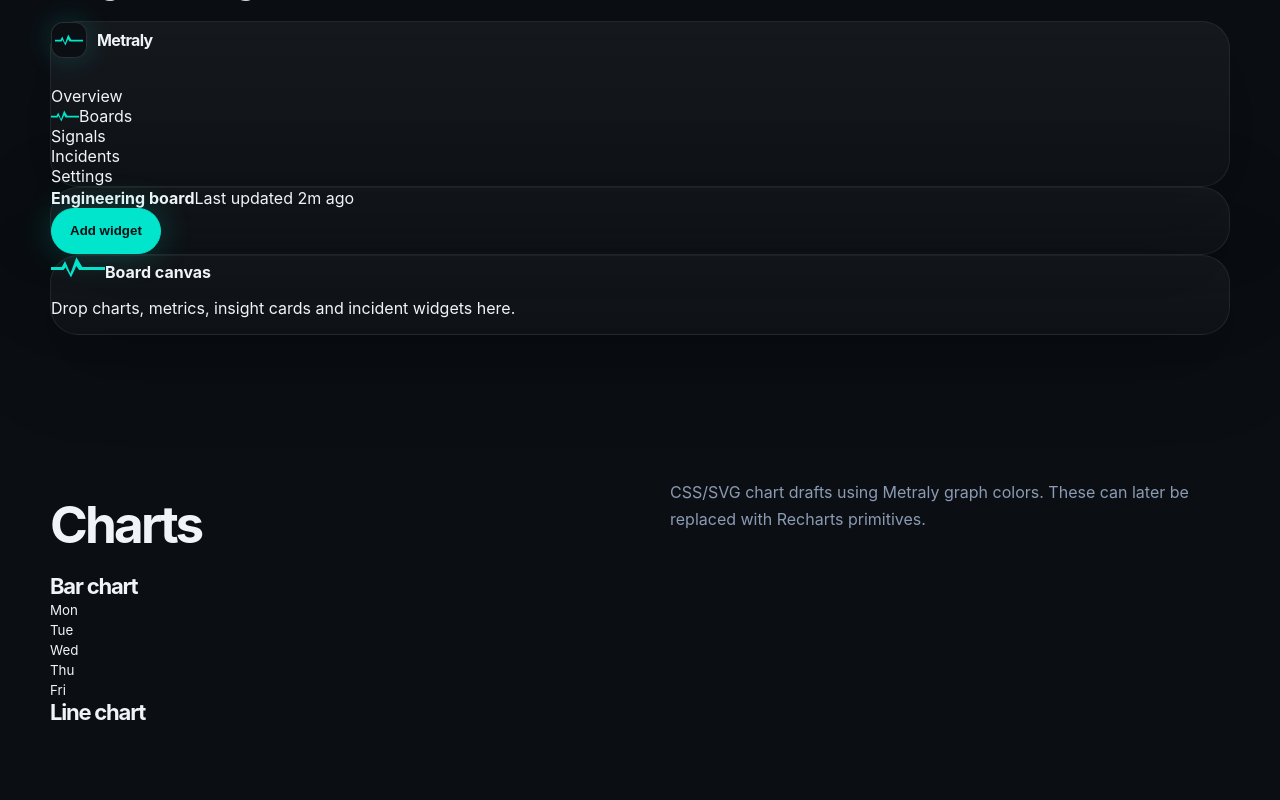
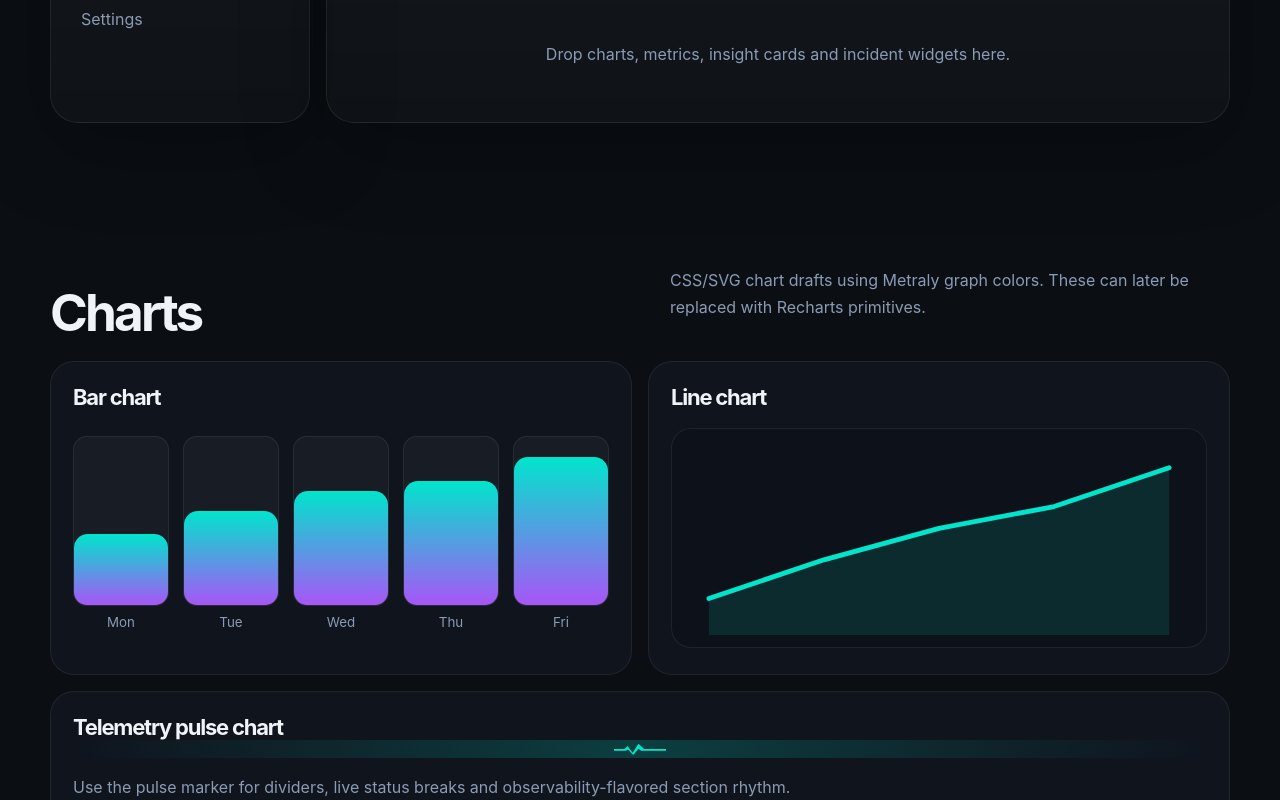
Before and after one commit to getmetraly/brandbook, a Next.js app in the folder site/: page /components in a window 1280 px wide. Shown: the part 1660-2460 px from the top of the page. Built offline with nearby package versions, Linux system fonts and the light colour scheme.

Commit message:
Add styles for visual component gallery

```diff
--- a/site/app/globals.css
+++ b/site/app/globals.css
@@ -39,14 +39,8 @@
   );
 }
 
-* {
-  box-sizing: border-box;
-}
-
-html {
-  scroll-behavior: smooth;
-}
-
+* { box-sizing: border-box; }
+html { scroll-behavior: smooth; }
 body {
   margin: 0;
   min-height: 100vh;
@@ -57,399 +51,92 @@
   color: var(--text-primary);
   font-family: var(--font-ui);
 }
-
-a {
-  color: inherit;
-  text-decoration: none;
+a { color: inherit; text-decoration: none; }
+button, a { transition: border-color 160ms cubic-bezier(0.16,1,0.3,1), background-color 160ms cubic-bezier(0.16,1,0.3,1), color 160ms cubic-bezier(0.16,1,0.3,1), box-shadow 160ms cubic-bezier(0.16,1,0.3,1); }
+button:hover, a:hover { transform: none; }
+:focus-visible { outline: 2px solid var(--cyan); outline-offset: 3px; }
+.shell { width: min(1180px, calc(100% - 32px)); margin: 0 auto; }
+.metraly-pulse-marker { display: inline-block; width: 28px; height: 12px; background: var(--cyan); clip-path: var(--metraly-pulse-marker-path); box-shadow: 0 0 18px rgba(0,229,204,0.24); }
+.metraly-pulse-marker--lg { width: 54px; height: 22px; }
+.metraly-pulse-inline { display: inline-flex; align-items: center; gap: 10px; }
+.metraly-divider { width: 100%; height: 18px; background: linear-gradient(90deg, transparent, rgba(0,229,204,0.2), transparent); position: relative; overflow: hidden; border-radius: 999px; }
+.metraly-divider::after { content: ""; position: absolute; inset: 3px auto 3px calc(50% - 26px); width: 52px; background: var(--cyan); clip-path: var(--metraly-pulse-marker-path); }
+.nav { position: sticky; top: 0; z-index: 20; backdrop-filter: blur(20px); background: rgba(11,15,20,0.78); border-bottom: 1px solid var(--border); }
+.nav-inner { min-height: 72px; display: flex; align-items: center; justify-content: space-between; gap: 24px; }
+.logo { display: inline-flex; align-items: center; gap: 10px; font-family: var(--font-display); font-weight: 750; letter-spacing: -0.04em; }
+.logo-mark { width: 36px; height: 36px; display: grid; place-items: center; border: 1px solid var(--border-bright); border-radius: 12px; background: #0b0f14; box-shadow: 0 0 28px rgba(0,229,204,0.18); }
+.nav-links { display: flex; gap: 18px; align-items: center; color: var(--text-secondary); font-size: 14px; }
+.nav-links a:hover { color: var(--text-primary); }
+.hero { padding: 96px 0 56px; display: grid; grid-template-columns: 1.05fr 0.95fr; gap: 56px; align-items: center; }
+.component-hero { padding-bottom: 24px; }
+.eyebrow { width: fit-content; display: inline-flex; align-items: center; gap: 8px; border: 1px solid rgba(0,229,204,0.22); background: rgba(0,229,204,0.1); color: var(--cyan); border-radius: 999px; padding: 8px 12px; font-size: 13px; font-weight: 650; }
+h1, h2, h3 { margin: 0; font-family: var(--font-display); letter-spacing: -0.055em; }
+h1 { margin-top: 22px; font-size: clamp(48px, 7vw, 88px); line-height: 0.92; }
+h2 { font-size: clamp(32px, 4vw, 54px); line-height: 0.98; }
+h3 { font-size: 22px; }
+.lead { max-width: 660px; margin: 24px 0 0; color: var(--text-secondary); font-size: 19px; line-height: 1.7; }
+.actions { margin-top: 34px; display: flex; flex-wrap: wrap; gap: 14px; }
+.btn, .brand-btn { min-height: 46px; display: inline-flex; align-items: center; justify-content: center; border-radius: 999px; padding: 0 18px; border: 1px solid var(--border-bright); font-weight: 700; background: transparent; color: var(--text-primary); }
+.btn-primary { background: var(--cyan); color: #061014; border-color: var(--cyan); box-shadow: 0 0 34px rgba(0,229,204,0.24); }
+.btn-secondary, .brand-btn-ghost { background: rgba(255,255,255,0.04); color: var(--text-primary); }
+.panel { border: 1px solid var(--border); border-radius: 28px; background: linear-gradient(180deg, rgba(255,255,255,0.045), rgba(255,255,255,0.018)); box-shadow: 0 24px 80px rgba(0,0,0,0.34); }
+.preview-card { padding: 20px; overflow: hidden; }
+.preview-header { display: flex; align-items: center; justify-content: space-between; color: var(--text-secondary); font-size: 13px; margin-bottom: 18px; }
+.dashboard-grid { display: grid; grid-template-columns: repeat(2, minmax(0, 1fr)); gap: 14px; }
+.dashboard-grid-large { display: grid; grid-template-columns: repeat(3, minmax(0, 1fr)); gap: 14px; }
+.metric { min-height: 118px; padding: 18px; border: 1px solid var(--border); border-radius: 20px; background: rgba(21,29,40,0.8); }
+.metric-wide { grid-column: span 1; }
+.metric-label { color: var(--text-secondary); font-size: 13px; }
+.metric-value { margin-top: 12px; font-family: var(--font-display); font-size: 34px; font-weight: 750; letter-spacing: -0.05em; }
+.metric-delta { margin-top: 8px; color: var(--green); font-size: 12px; font-weight: 700; }
+.section { padding: 64px 0; }
+.section-head { display: flex; justify-content: space-between; gap: 24px; align-items: end; margin-bottom: 24px; }
+.section-head p { max-width: 560px; color: var(--text-secondary); line-height: 1.7; }
+.card-grid, .component-grid { display: grid; grid-template-columns: repeat(2, minmax(0, 1fr)); gap: 16px; }
+.card-grid { grid-template-columns: repeat(3, minmax(0, 1fr)); }
+.card, .component-card { padding: 22px; border: 1px solid var(--border); border-radius: 24px; background: rgba(17,23,34,0.72); }
+.card p, .component-card p { color: var(--text-secondary); line-height: 1.65; }
+.component-row { display: flex; flex-wrap: wrap; gap: 12px; margin-top: 18px; align-items: center; }
+.brand-badge { display: inline-flex; align-items: center; min-height: 30px; padding: 0 10px; border-radius: 999px; border: 1px solid var(--border); font-size: 12px; font-weight: 750; }
+.brand-badge-primary { color: var(--cyan); border-color: rgba(0,229,204,0.28); background: var(--cyan-dim); }
+.brand-badge-success { color: var(--green); border-color: rgba(34,197,94,0.28); background: rgba(34,197,94,0.12); }
+.brand-badge-warning { color: var(--orange); border-color: rgba(245,158,11,0.28); background: rgba(245,158,11,0.12); }
+.brand-badge-danger { color: var(--red); border-color: rgba(239,68,68,0.28); background: rgba(239,68,68,0.12); }
+.dashboard-layout-demo { display: grid; grid-template-columns: 260px 1fr; gap: 16px; }
+.sidebar-demo { padding: 18px; }
+.sidebar-item { min-height: 42px; display: flex; align-items: center; gap: 10px; padding: 0 12px; border-radius: 14px; color: var(--text-secondary); }
+.sidebar-item.active { background: rgba(0,229,204,0.11); color: var(--text-primary); border: 1px solid rgba(0,229,204,0.2); }
+.dashboard-main-demo { display: grid; gap: 16px; }
+.dashboard-toolbar { min-height: 78px; padding: 16px; display: flex; align-items: center; justify-content: space-between; gap: 16px; }
+.dashboard-toolbar span { display: block; margin-top: 5px; color: var(--text-secondary); font-size: 13px; }
+.layout-placeholder { min-height: 280px; display: grid; place-items: center; text-align: center; padding: 32px; }
+.layout-placeholder p { color: var(--text-secondary); margin: 0; }
+.swatches { display: grid; grid-template-columns: repeat(4, minmax(0, 1fr)); gap: 14px; }
+.swatch { min-height: 126px; border: 1px solid var(--border); border-radius: 22px; overflow: hidden; background: rgba(255,255,255,0.03); }
+.swatch-color { height: 68px; }
+.swatch-meta { padding: 12px; display: grid; gap: 4px; font-size: 13px; }
+.swatch-meta span:last-child { color: var(--text-secondary); font-family: var(--font-mono); font-size: 12px; }
+.logo-showcase { display: grid; grid-template-columns: 1fr 1fr; gap: 16px; }
+.logo-tile { min-height: 220px; display: grid; place-items: center; border: 1px solid var(--border); border-radius: 28px; background: rgba(255,255,255,0.035); }
+.chart-grid { display: grid; grid-template-columns: repeat(2, minmax(0, 1fr)); gap: 16px; }
+.chart-wide { grid-column: 1 / -1; }
+.bar-chart-demo { height: 220px; display: flex; align-items: end; gap: 14px; padding-top: 20px; }
+.bar-item { flex: 1; display: grid; gap: 8px; text-align: center; color: var(--text-secondary); }
+.bar-track { height: 170px; display: flex; align-items: end; border-radius: 14px; background: rgba(255,255,255,0.04); overflow: hidden; border: 1px solid var(--border); }
+.bar-track span { width: 100%; min-height: 12px; background: linear-gradient(180deg, var(--cyan), var(--purple)); border-radius: 14px 14px 0 0; }
+.line-chart-demo { width: 100%; height: 220px; margin-top: 18px; border: 1px solid var(--border); border-radius: 20px; background: rgba(0,0,0,0.12); }
+.form-demo { display: grid; gap: 14px; margin-top: 18px; }
+.form-demo label { display: grid; gap: 8px; color: var(--text-secondary); font-size: 13px; font-weight: 650; }
+.form-demo input, .form-demo select { min-height: 44px; border-radius: 14px; border: 1px solid var(--border-bright); background: rgba(11,15,20,0.72); color: var(--text-primary); padding: 0 12px; font: inherit; }
+.empty-state-demo { min-height: 230px; display: grid; place-items: center; align-content: center; gap: 12px; text-align: center; }
+.empty-state-demo p { max-width: 360px; margin: 0; }
+.code { border: 1px solid var(--border); border-radius: 24px; background: #0a0e14; color: #d7e2ef; padding: 22px; overflow: auto; font-family: var(--font-mono); font-size: 13px; line-height: 1.7; }
+.footer { padding: 48px 0 72px; color: var(--text-secondary); border-top: 1px solid var(--border); }
+@media (max-width: 900px) {
+  .hero, .card-grid, .logo-showcase, .pulse-examples, .component-grid, .chart-grid, .dashboard-layout-demo { grid-template-columns: 1fr; }
+  .swatches, .dashboard-grid, .dashboard-grid-large { grid-template-columns: repeat(2, minmax(0, 1fr)); }
+  .nav-links { display: none; }
 }
-
-button,
-a {
-  transition: border-color 160ms cubic-bezier(0.16, 1, 0.3, 1),
-    background-color 160ms cubic-bezier(0.16, 1, 0.3, 1),
-    color 160ms cubic-bezier(0.16, 1, 0.3, 1),
-    box-shadow 160ms cubic-bezier(0.16, 1, 0.3, 1);
+@media (max-width: 560px) {
+  .swatches, .dashboard-grid, .dashboard-grid-large { grid-template-columns: 1fr; }
 }
-
-button:hover,
-a:hover {
-  transform: none;
-}
-
-:focus-visible {
-  outline: 2px solid var(--cyan);
-  outline-offset: 3px;
-}
-
-.shell {
-  width: min(1180px, calc(100% - 32px));
-  margin: 0 auto;
-}
-
-.metraly-pulse-marker {
-  display: inline-block;
-  width: 28px;
-  height: 12px;
-  background: var(--cyan);
-  clip-path: var(--metraly-pulse-marker-path);
-  box-shadow: 0 0 18px rgba(0,229,204,0.24);
-}
-
-.metraly-pulse-marker--lg {
-  width: 54px;
-  height: 22px;
-}
-
-.metraly-pulse-inline {
-  display: inline-flex;
-  align-items: center;
-  gap: 10px;
-}
-
-.metraly-divider {
-  width: 100%;
-  height: 18px;
-  background: linear-gradient(90deg, transparent, rgba(0,229,204,0.2), transparent);
-  position: relative;
-  overflow: hidden;
-  border-radius: 999px;
-}
-
-.metraly-divider::after {
-  content: "";
-  position: absolute;
-  inset: 3px auto 3px calc(50% - 26px);
-  width: 52px;
-  background: var(--cyan);
-  clip-path: var(--metraly-pulse-marker-path);
-}
-
-.nav {
-  position: sticky;
-  top: 0;
-  z-index: 20;
-  backdrop-filter: blur(20px);
-  background: rgba(11,15,20,0.78);
-  border-bottom: 1px solid var(--border);
-}
-
-.nav-inner {
-  min-height: 72px;
-  display: flex;
-  align-items: center;
-  justify-content: space-between;
-  gap: 24px;
-}
-
-.logo {
-  display: inline-flex;
-  align-items: center;
-  gap: 10px;
-  font-family: var(--font-display);
-  font-weight: 750;
-  letter-spacing: -0.04em;
-}
-
-.logo-mark {
-  width: 36px;
-  height: 36px;
-  display: grid;
-  place-items: center;
-  border: 1px solid var(--border-bright);
-  border-radius: 12px;
-  background: #0b0f14;
-  box-shadow: 0 0 28px rgba(0,229,204,0.18);
-}
-
-.nav-links {
-  display: flex;
-  gap: 18px;
-  align-items: center;
-  color: var(--text-secondary);
-  font-size: 14px;
-}
-
-.nav-links a:hover {
-  color: var(--text-primary);
-}
-
-.hero {
-  padding: 96px 0 56px;
-  display: grid;
-  grid-template-columns: 1.05fr 0.95fr;
-  gap: 56px;
-  align-items: center;
-}
-
-.eyebrow {
-  width: fit-content;
-  display: inline-flex;
-  align-items: center;
-  gap: 8px;
-  border: 1px solid rgba(0,229,204,0.22);
-  background: rgba(0,229,204,0.1);
-  color: var(--cyan);
-  border-radius: 999px;
-  padding: 8px 12px;
-  font-size: 13px;
-  font-weight: 650;
-}
-
-h1,
-h2,
-h3 {
-  margin: 0;
-  font-family: var(--font-display);
-  letter-spacing: -0.055em;
-}
-
-h1 {
-  margin-top: 22px;
-  font-size: clamp(48px, 7vw, 88px);
-  line-height: 0.92;
-}
-
-h2 {
-  font-size: clamp(32px, 4vw, 54px);
-  line-height: 0.98;
-}
-
-h3 {
-  font-size: 22px;
-}
-
-.lead {
-  max-width: 660px;
-  margin: 24px 0 0;
-  color: var(--text-secondary);
-  font-size: 19px;
-  line-height: 1.7;
-}
-
-.pulse-examples {
-  display: grid;
-  grid-template-columns: repeat(2, minmax(0, 1fr));
-  gap: 16px;
-}
-
-.pulse-example {
-  padding: 20px;
-  border: 1px solid var(--border);
-  border-radius: 22px;
-  background: rgba(17,23,34,0.72);
-}
-
-.pulse-example p {
-  color: var(--text-secondary);
-  line-height: 1.7;
-}
-
-.actions {
-  margin-top: 34px;
-  display: flex;
-  flex-wrap: wrap;
-  gap: 14px;
-}
-
-.btn {
-  min-height: 46px;
-  display: inline-flex;
-  align-items: center;
-  justify-content: center;
-  border-radius: 999px;
-  padding: 0 18px;
-  border: 1px solid var(--border-bright);
-  font-weight: 700;
-}
-
-.btn-primary {
-  background: var(--cyan);
-  color: #061014;
-  border-color: var(--cyan);
-  box-shadow: 0 0 34px rgba(0,229,204,0.24);
-}
-
-.btn-secondary {
-  background: rgba(255,255,255,0.04);
-  color: var(--text-primary);
-}
-
-.panel {
-  border: 1px solid var(--border);
-  border-radius: 28px;
-  background: linear-gradient(180deg, rgba(255,255,255,0.045), rgba(255,255,255,0.018));
-  box-shadow: 0 24px 80px rgba(0,0,0,0.34);
-}
-
-.preview-card {
-  padding: 20px;
-  overflow: hidden;
-}
-
-.preview-header {
-  display: flex;
-  align-items: center;
-  justify-content: space-between;
-  color: var(--text-secondary);
-  font-size: 13px;
-  margin-bottom: 18px;
-}
-
-.dashboard-grid {
-  display: grid;
-  grid-template-columns: repeat(2, minmax(0, 1fr));
-  gap: 14px;
-}
-
-.metric {
-  min-height: 118px;
-  padding: 18px;
-  border: 1px solid var(--border);
-  border-radius: 20px;
-  background: rgba(21,29,40,0.8);
-}
-
-.metric-label {
-  color: var(--text-secondary);
-  font-size: 13px;
-}
-
-.metric-value {
-  margin-top: 12px;
-  font-family: var(--font-display);
-  font-size: 34px;
-  font-weight: 750;
-  letter-spacing: -0.05em;
-}
-
-.metric-delta {
-  margin-top: 8px;
-  color: var(--green);
-  font-size: 12px;
-  font-weight: 700;
-}
-
-.section {
-  padding: 64px 0;
-}
-
-.section-head {
-  display: flex;
-  justify-content: space-between;
-  gap: 24px;
-  align-items: end;
-  margin-bottom: 24px;
-}
-
-.section-head p {
-  max-width: 560px;
-  color: var(--text-secondary);
-  line-height: 1.7;
-}
-
-.card-grid {
-  display: grid;
-  grid-template-columns: repeat(3, minmax(0, 1fr));
-  gap: 16px;
-}
-
-.card {
-  padding: 22px;
-  border: 1px solid var(--border);
-  border-radius: 24px;
-  background: rgba(17,23,34,0.72);
-}
-
-.card p {
-  color: var(--text-secondary);
-  line-height: 1.65;
-}
-
-.swatches {
-  display: grid;
-  grid-template-columns: repeat(4, minmax(0, 1fr));
-  gap: 14px;
-}
-
-.swatch {
-  min-height: 126px;
-  border: 1px solid var(--border);
-  border-radius: 22px;
-  overflow: hidden;
-  background: rgba(255,255,255,0.03);
-}
-
-.swatch-color {
-  height: 68px;
-}
-
-.swatch-meta {
-  padding: 12px;
-  display: grid;
-  gap: 4px;
-  font-size: 13px;
-}
-
-.swatch-meta span:last-child {
-  color: var(--text-secondary);
-  font-family: var(--font-mono);
-  font-size: 12px;
-}
-
-.logo-showcase {
-  display: grid;
-  grid-template-columns: 1fr 1fr;
-  gap: 16px;
-}
-
-.logo-tile {
-  min-height: 220px;
-  display: grid;
-  place-items: center;
-  border: 1px solid var(--border);
-  border-radius: 28px;
-  background: rgba(255,255,255,0.035);
-}
-
-.code {
-  border: 1px solid var(--border);
-  border-radius: 24px;
-  background: #0a0e14;
-  color: #d7e2ef;
-  padding: 22px;
-  overflow: auto;
-  font-family: var(--font-mono);
-  font-size: 13px;
-  line-height: 1.7;
-}
-
-.footer {
-  padding: 48px 0 72px;
-  color: var(--text-secondary);
-  border-top: 1px solid var(--border);
-}
-
-@media (max-width: 900px) {
-  .hero,
-  .card-grid,
-  .logo-showcase,
-  .pulse-examples {
-    grid-template-columns: 1fr;
-  }
-
-  .swatches,
-  .dashboard-grid {
-    grid-template-columns: repeat(2, minmax(0, 1fr));
-  }
-
-  .nav-links {
-    display: none;
-  }
-}
-
-@media (max-width: 560px) {
-  .swatches,
-  .dashboard-grid {
-    grid-template-columns: 1fr;
-  }
-}
```
